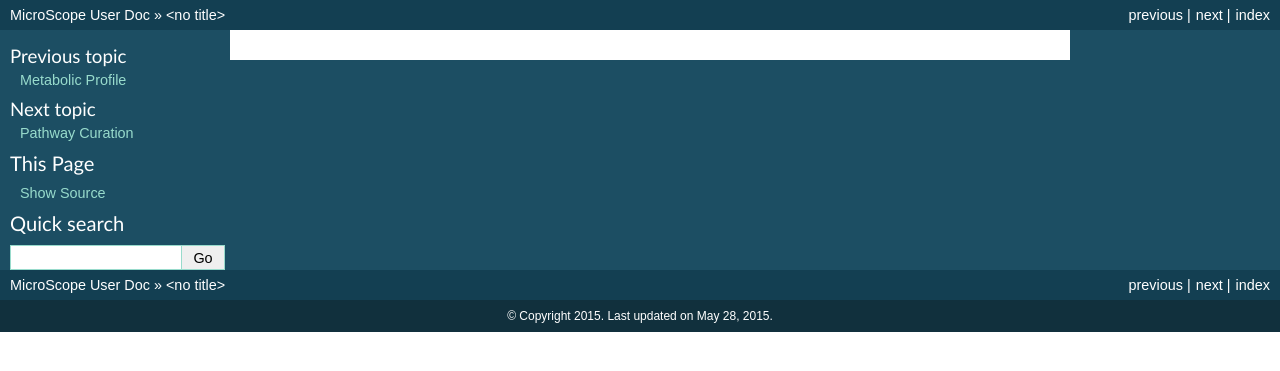
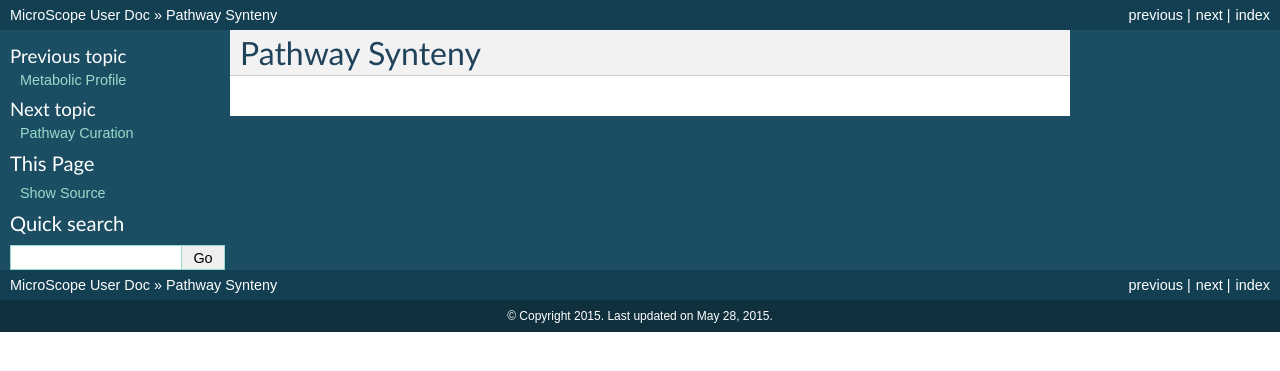
Before and after one commit to labgem/microscope-user-doc, a Sphinx documentation site: the page built from docs/content/metabolism/syntenyPath.rst, in a window 1280 px wide. Shown: the top 371 px of the page. Built offline with Sphinx 7.4.7, drawn with Linux system fonts in a browser that asks for light colours; formulas are drawn with MathJax 3; pages that are not in the unit, such as notebooks, are missing from menus.

Commit message:
Update syntenyPath.rst

```diff
--- a/docs/content/metabolism/syntenyPath.rst
+++ b/docs/content/metabolism/syntenyPath.rst
@@ -1,3 +1,3 @@
-################
- Pathway Synteny
- ###############
+###############
+Pathway Synteny
+###############
```
